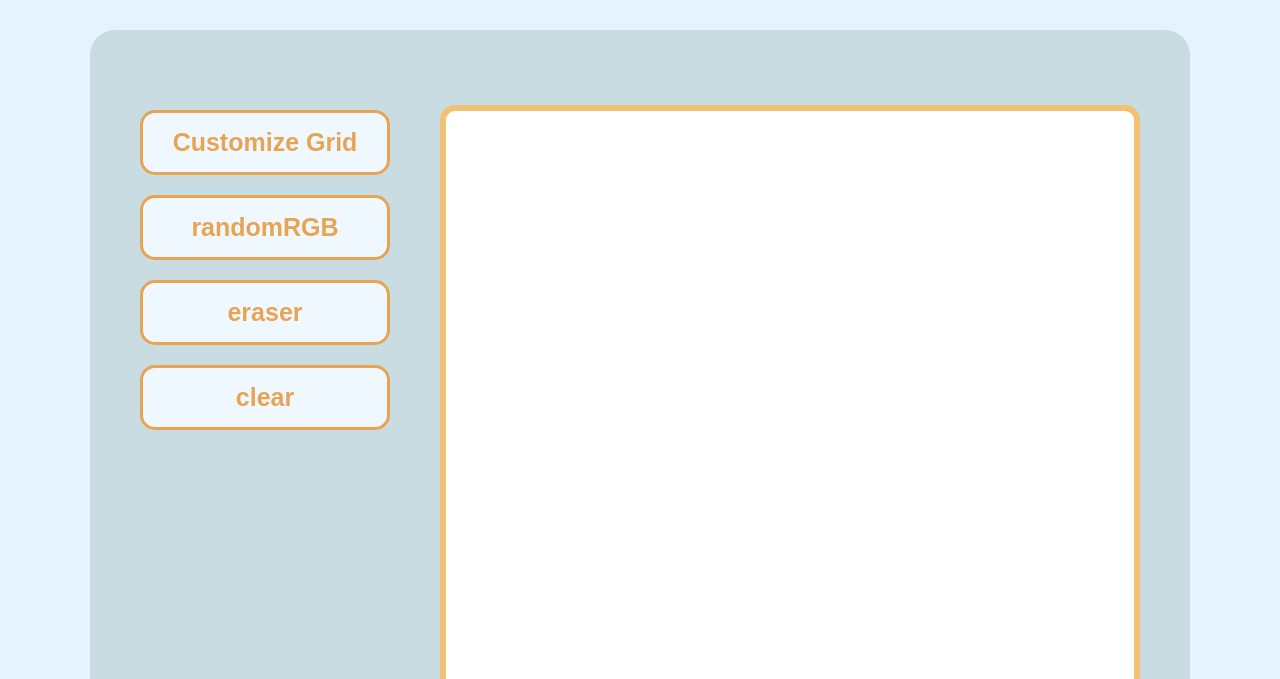
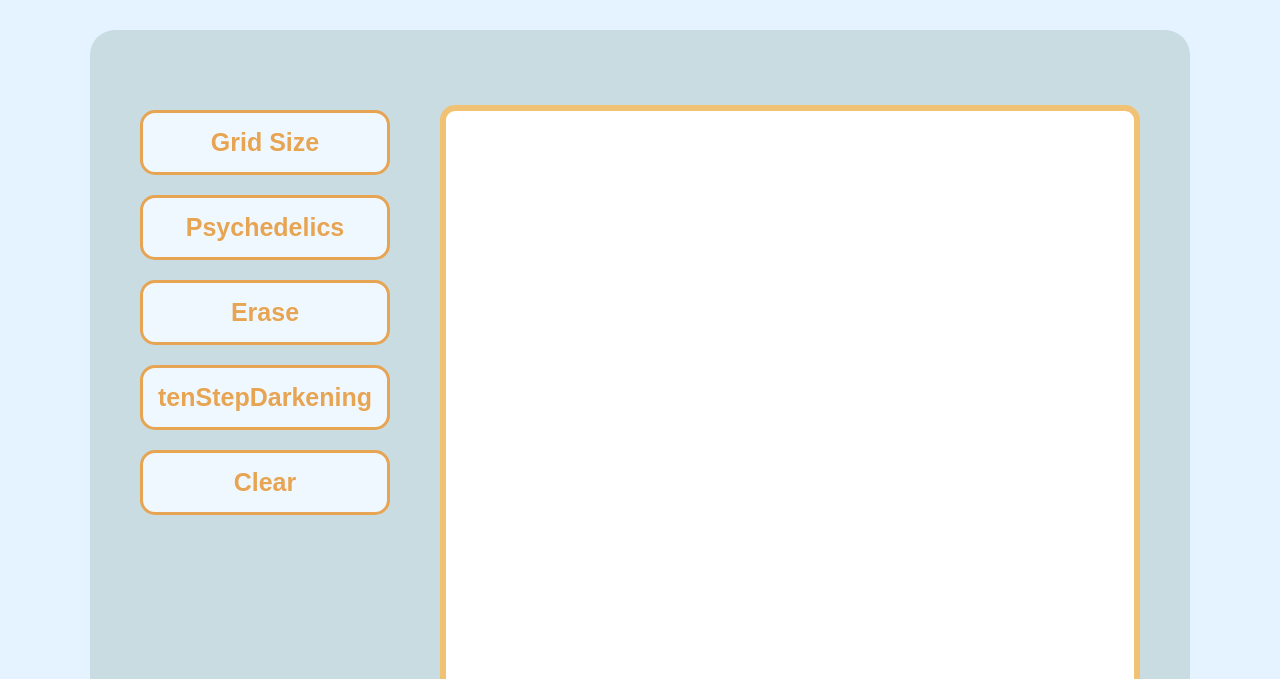
Before and after one commit to ShivamUniyal-22CS-30/Etch-a-Sketch, a plain HTML site: page index.html in a window 1280 px wide. Shown: the part 121-800 px from the top of the page. Drawn offline with Linux system fonts and the light colour scheme.

Commit message:
tenStepDarkening button

```diff
--- a/index.html
+++ b/index.html
@@ -11,10 +11,11 @@
     <h1>Etch-a-Sketch</h1>
     <div class="allBackground">
         <div class="allButtons">
-            <button>Customize Grid</button>
-            <button class="randomRGB">randomRGB</button>
-            <button class="eraserBtn">eraser</button>
-            <button class="clearBtn">clear</button>
+            <button>Grid Size</button>
+            <button class="randomRGB">Psychedelics</button>
+            <button class="eraserBtn">Erase</button>
+            <button class="darkerBtn">tenStepDarkening</button>
+            <button class="clearBtn">Clear</button>
         </div>
         <div id="container"></div>
     </div>
```
